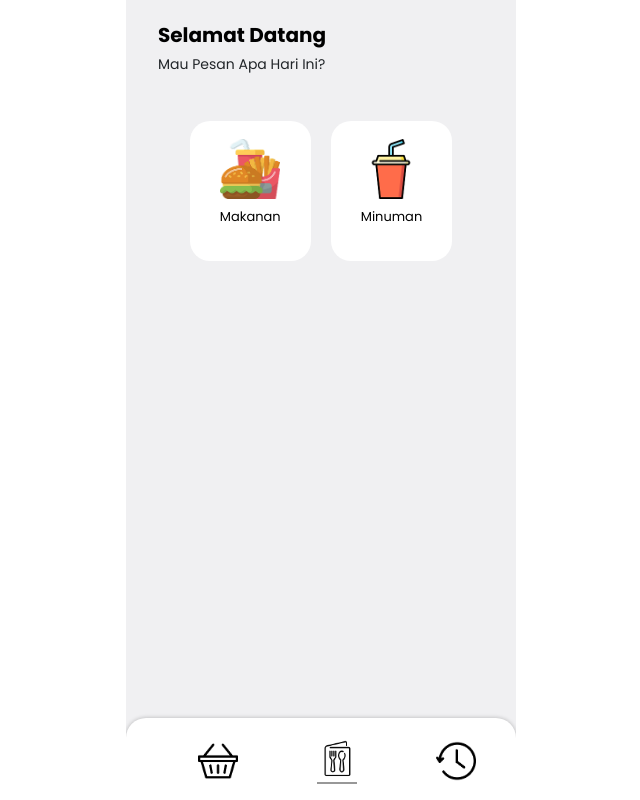
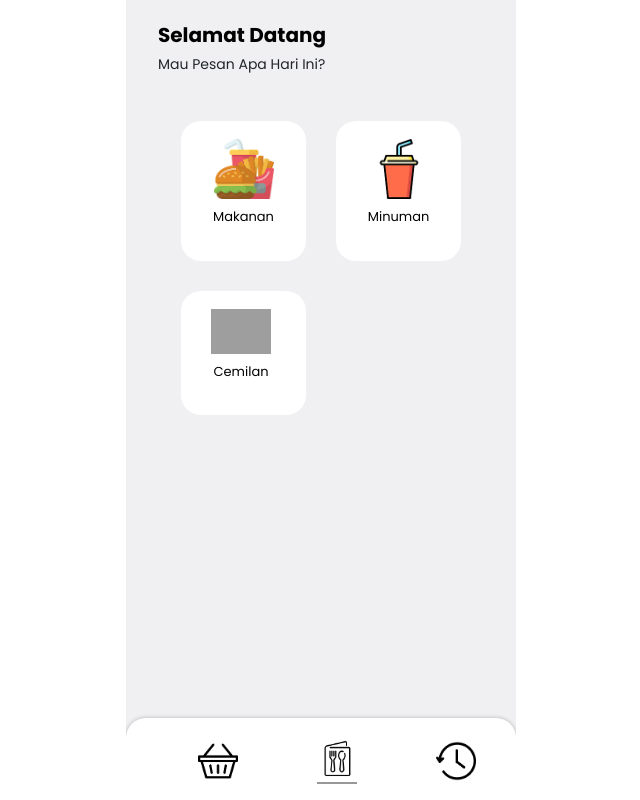
Before and after one commit to Kholil7/Tepi-Sawah, a PHP site: page /menu.html in a window 1280 px wide. Shown: the whole page, without its empty margins (319-959 px from the left). Run offline with PHP 8.4, Linux system fonts and the light colour scheme; grey boxes are pictures that could not be loaded.

Commit message:
memperbarui tampilan menu

```diff
--- a/css/menu.css
+++ b/css/menu.css
@@ -31,16 +31,26 @@ header p {
 }
 
 /* Konten utama */
-main {
+
+.wrapper {
+  display: grid;
+  grid-template-columns: 1fr 1fr;
+  grid-template-rows: auto auto;
+  gap: 10px;
+  width: 300px;
+  margin: 0 auto;
+}
+
+.box-snack {
   display: flex;
-  justify-content: center;
-  flex-wrap: wrap;
-  padding-bottom: 80px;
+  justify-content: left;
+  align-items: left;
 }
 
 /* Card makanan/minuman */
 .food,
-.drink {
+.drink,
+.snack {
   border-radius: 20px;
   background: #fff;
   padding: 18px 30px;
@@ -49,7 +59,8 @@ main {
 }
 
 .food img,
-.drink img {
+.drink img,
+.snack img {
   width: 60px;
   height: auto;
   display: block;
@@ -77,17 +88,17 @@ li a .menu {
 }
 
 main p {
-    font-size: 13px;
-    padding-top: 8px;
+  font-size: 13px;
+  padding-top: 8px;
 }
 
-main a{
-    text-decoration: none;
-    color: black;
+main a {
+  text-decoration: none;
+  color: black;
 }
 
-main a:hover{
-    color: black;
+main a:hover {
+  color: black;
 }
 
 li a .menu:active {
--- a/menu.html
+++ b/menu.html
@@ -30,6 +30,7 @@
         <p>Mau Pesan Apa Hari Ini?</p>
       </header>
       <main>
+        <div class="wrapper">
           <div class="food">
             <a href="makanan/makanan.html">
               <img src="asset/food.png" alt="" />
@@ -41,6 +42,13 @@
               <img src="asset/drink.png" alt="" />
               <p>Minuman</p>
             </a>
+          </div>
+          <div class="snack box-snack">
+            <a href="">
+              <img src="asset/snack.png" alt="" />
+              <p>Cemilan</p>
+            </a>
+          </div>
         </div>
       </main>
       <nav>
```
Lines whose indentation alone changed are shown as unchanged.
